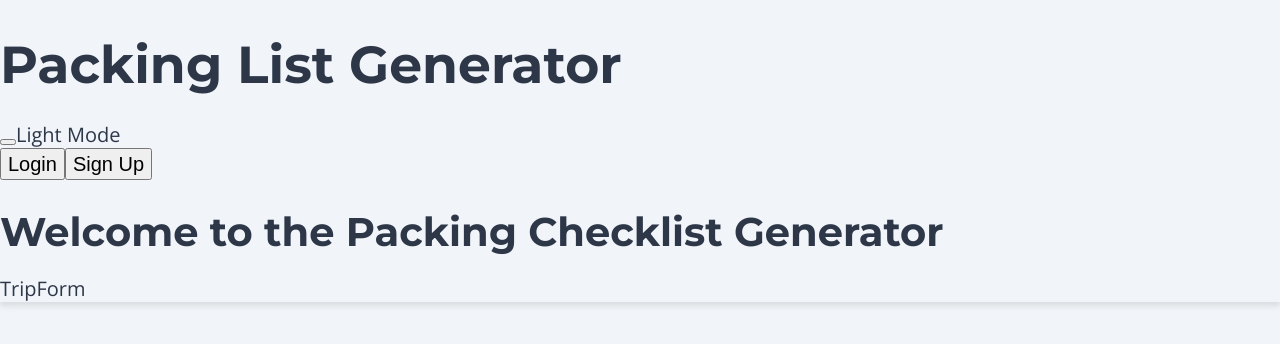
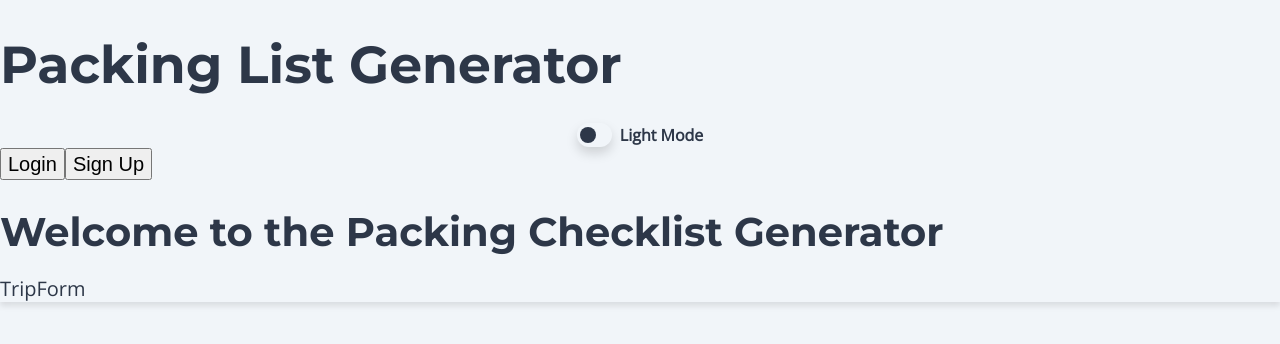
Before and after one commit to sid-lpcd/packing-checklist-generator, a React (Vite) app in the folder client/: page / in a window 1280 px wide. Shown: the top 344 px of the page. Built offline with nearby package versions, Linux system fonts and the light colour scheme.

Commit message:
Add styling toggle button theme

```diff
--- a/client/src/components/Header/Header.jsx
+++ b/client/src/components/Header/Header.jsx
@@ -1,3 +1,5 @@
+import "./Header.scss";
+
 const Header = ({ user, onLogout, isDarkMode, toggleTheme }) => {
   return (
     <header className="header">
--- a/client/src/components/Header/Header.scss
+++ b/client/src/components/Header/Header.scss
@@ -0,0 +1,54 @@
+@use "../../styles/partials/mixins" as *;
+@use "../../styles/partials/variables" as *;
+
+.header {
+  &__toggle-container {
+    @include flex(center);
+    gap: $min-padding;
+  }
+
+  &__toggle-button {
+    background-color: transparent;
+    border: none;
+    cursor: pointer;
+    @include flex(center);
+    padding: $min-padding;
+    position: relative;
+    width: 2.2rem;
+    height: calc(1rem + $min-padding);
+    border-radius: $border-radius;
+    box-shadow: $shadow-dark;
+    transition: background-color $transition-speed;
+
+    &:hover {
+      background-color: #f1f1f1;
+    }
+
+    &:focus {
+      outline: none;
+    }
+  }
+  &__toggle-circle {
+    position: absolute;
+    top: 4px;
+    left: 3px;
+    width: 1rem;
+    height: 1rem;
+    background-color: $dark-color;
+    border-radius: 50%;
+    transition: transform $transition-speed;
+
+    &.dark {
+      transform: translateX(0.9rem);
+    }
+
+    &.light {
+      transform: translateX(0);
+    }
+  }
+
+  &__mode-text {
+    font-size: 1rem;
+    font-weight: 600;
+  }
+}
```
